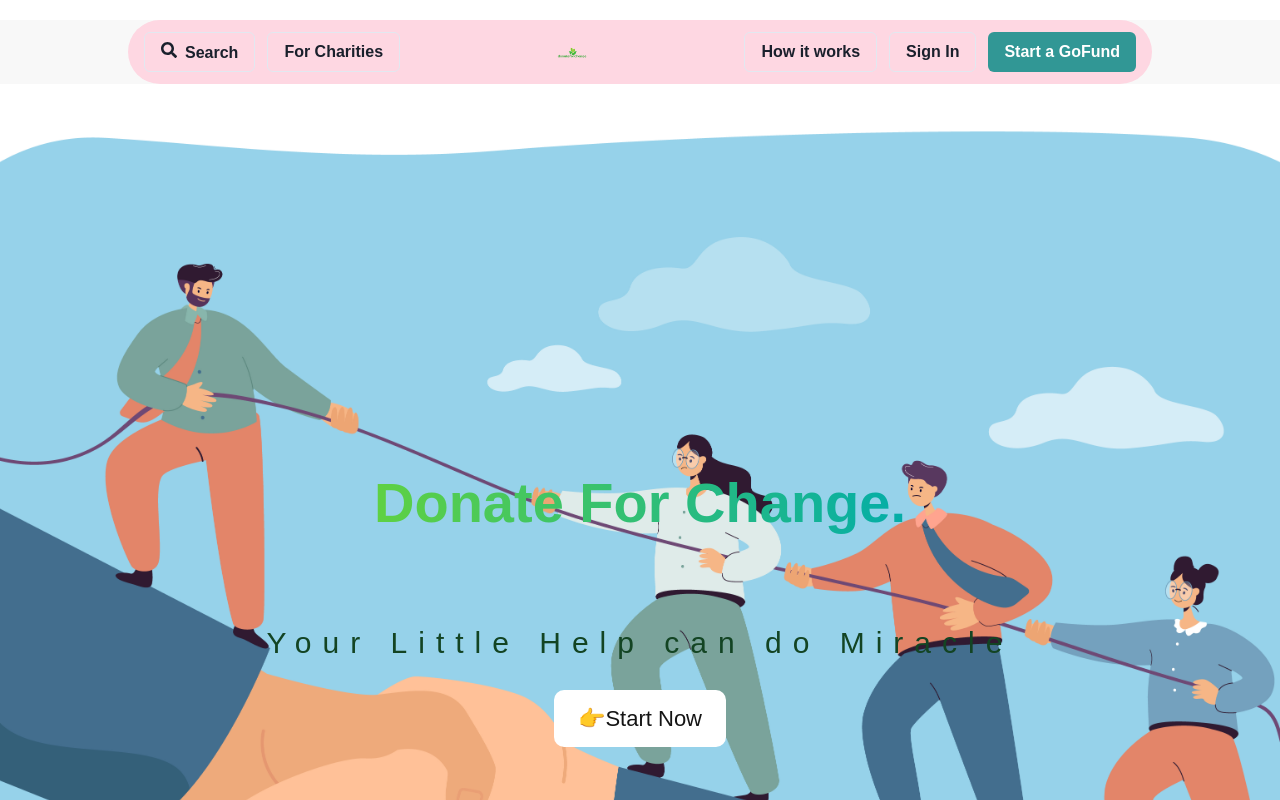
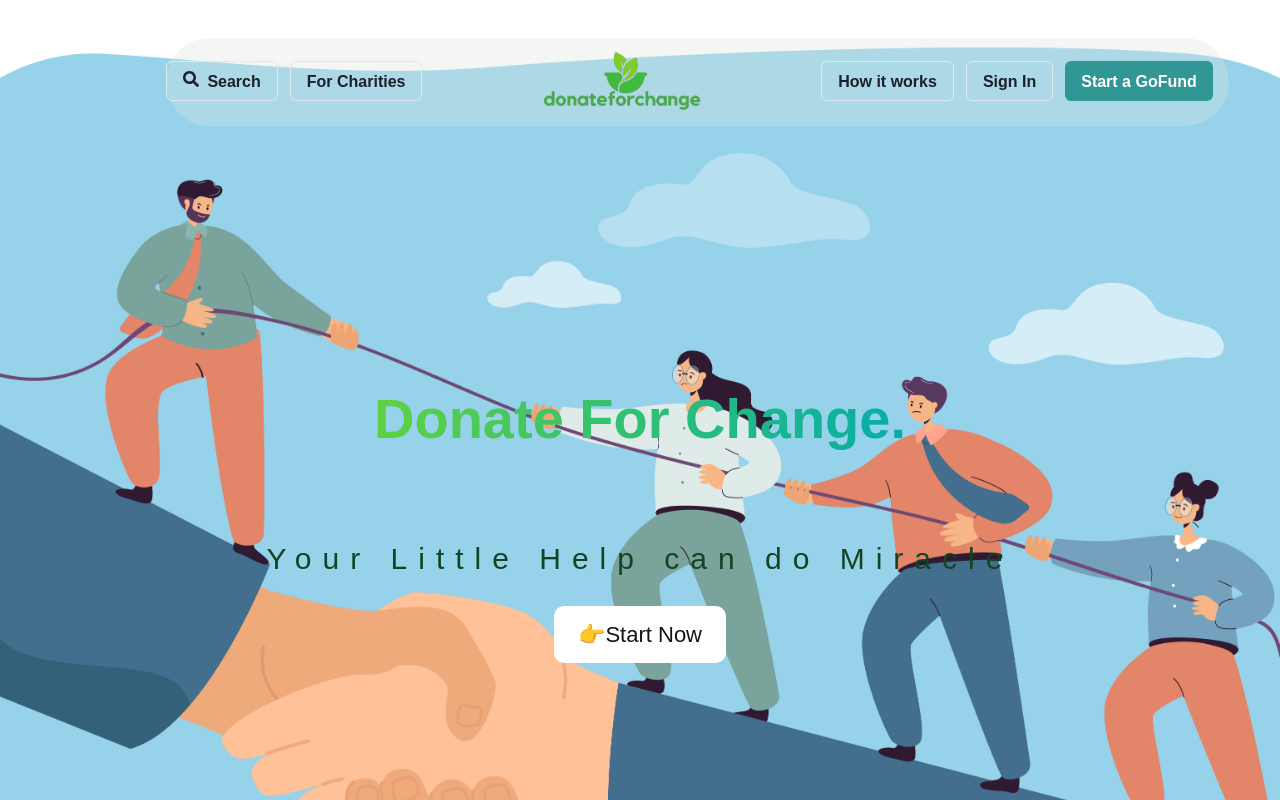
Before and after one commit to gb751006/bouncy-invention-713, a React (Create React App) app in the folder Frontend/: page / in a window 1280 px wide. Shown: the top 800 px of the page. Built offline with nearby package versions, Linux system fonts and the light colour scheme.

Commit message:
css nav 2

```diff
--- a/Frontend/src/Components/NavBar2.jsx
+++ b/Frontend/src/Components/NavBar2.jsx
@@ -1,6 +1,6 @@
 import React, { useState, useEffect } from "react";
-import logo from "../Images/DonateForChange_logo-removebg-preview.png";
-import LogoutButton from "../Components/LogOut"
+import logo from "../Images/modlogo.png";
+import LogoutButton from "../Components/LogOut";
 import {
   Box,
   Flex,
@@ -20,6 +20,7 @@ import {
   MenuItem,
 } from "@chakra-ui/react";
 import { FaSearch, FaBars } from "react-icons/fa";
+import { Link } from "react-router-dom";
 
 function Navbar() {
   const [isDrawerOpen, setIsDrawerOpen] = useState(false);
@@ -29,9 +30,8 @@ function Navbar() {
   const toggleDrawer = () => {
     setIsDrawerOpen(!isDrawerOpen);
   };
-let isToken=localStorage.getItem('token')
+  let isToken = localStorage.getItem("token");
   useEffect(() => {
-
     const handleScroll = () => {
       if (window.scrollY > 0) {
         setIsSticky(true);
@@ -52,20 +52,21 @@ let isToken=localStorage.getItem('token')
 
   return (
     <Box
-      bg="pink.100"
+      bg={isSticky ? "#eef3ead8" : "#dee3da54"}
       py={3}
       px={4}
-      w={isSticky ? "100%" : "80%"}
-      marginTop={isSticky ? 0 : "5"}
-      position={isSticky ? "sticky" : "static"}
+      w={isSticky ? "100%" : "83%"}
+      paddingLeft={isSticky ? "15%" : 0}
+      marginTop={isSticky ? 0 : "3%"}
+      position={isSticky ? "sticky" : "fixed"}
       top={0}
-      zIndex={1000}
-      marginLeft="auto"
-      marginRight="auto"
+      zIndex={9999}
+      marginLeft={isSticky ? 0 : "13%"}
+      height="11vh"
       borderRadius={isSticky ? 0 : "50"}
     >
       <Center>
-        <Flex justify="space-between" align="center">
+        <Flex justify="space-evenly" align="center">
           <Flex align="center">
             <IconButton
               icon={<FaBars />}
@@ -91,14 +92,24 @@ let isToken=localStorage.getItem('token')
           <Box>
             {/* Your logo goes here */}
             <Center>
-              <img src={logo} alt="Logo" width="10%" />
+              <img src={logo} alt="Logo" width="40%"  />
             </Center>
           </Box>
           <Flex align="center">
             <Button variant="outline" display={{ base: "none", md: "block" }}>
               How it works
             </Button>
-            {isToken?( <LogoutButton/>):<Button ml={3} variant="outline"   display={{ base: "none", md: "block" }}>Sign In</Button>}
+            {isToken ? (
+              <LogoutButton />
+            ) : (
+              <Button
+                ml={3}
+                variant="outline"
+                display={{ base: "none", md: "block" }}
+              >
+                Sign In
+              </Button>
+            )}
 
             <Button
               ml={3}
@@ -116,9 +127,9 @@ let isToken=localStorage.getItem('token')
         <DrawerContent>
           <DrawerCloseButton />
 
-          <DrawerBody>
+          <DrawerBody bg="green.500">
             <Menu>
-              <List>
+              <List marginTop="50%">
                 <MenuItem onClick={toggleDrawer}>Search</MenuItem>
                 <MenuItem onClick={toggleDrawer}>For Charities</MenuItem>
                 <MenuItem onClick={toggleDrawer}>How it works</MenuItem>
```
Also changed, not shown: Frontend/src/Images/modlogo.png (added).
